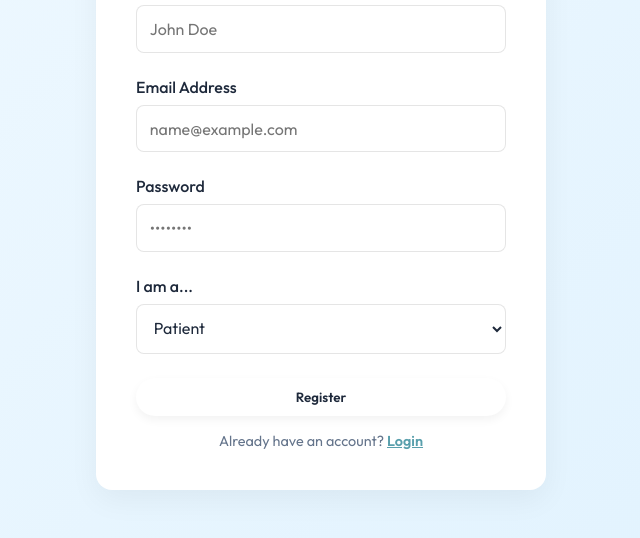
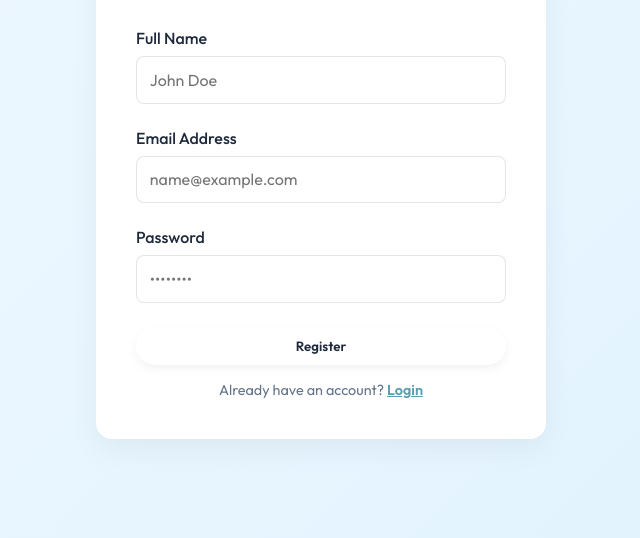
Before and after one commit to Peterase-1/QuadraCare---SMART-Clinic-Health-Access-Portal, a plain HTML site: page client/register.html in a window 1280 px wide. Shown: the part 234-772 px from the top of the page, without its empty margins (319-959 px from the left). Drawn offline with Linux system fonts and the light colour scheme.

Commit message:
# Remove Selection

```diff
--- a/client/register.html
+++ b/client/register.html
@@ -64,17 +64,7 @@
         <label class="form-label" for="password">Password</label>
         <input type="password" id="password" class="form-input" placeholder="••••••••" required>
       </div>
-      <div class="form-group">
-        <label class="form-label" for="role">I am a...</label>
-        <select id="role" class="form-input" required>
-          <option value="patient">Patient</option>
-          <option value="doctor">Doctor</option>
-          <option value="admin">Admin</option>
-          <option value="pharmacist">Pharmacist</option>
-          <option value="lab_tech">Lab Technician</option>
-          <option value="emergency">Emergency Room</option>
-        </select>
-      </div>
+
       <button type="submit" class="btn btn-primary" style="width: 100%; margin-bottom: 1rem;">Register</button>
       <p style="text-align: center; font-size: 0.9rem; color: var(--text-secondary);">
         Already have an account? <a href="login.html" style="color: var(--primary-color); font-weight: 600;">Login</a>
```
